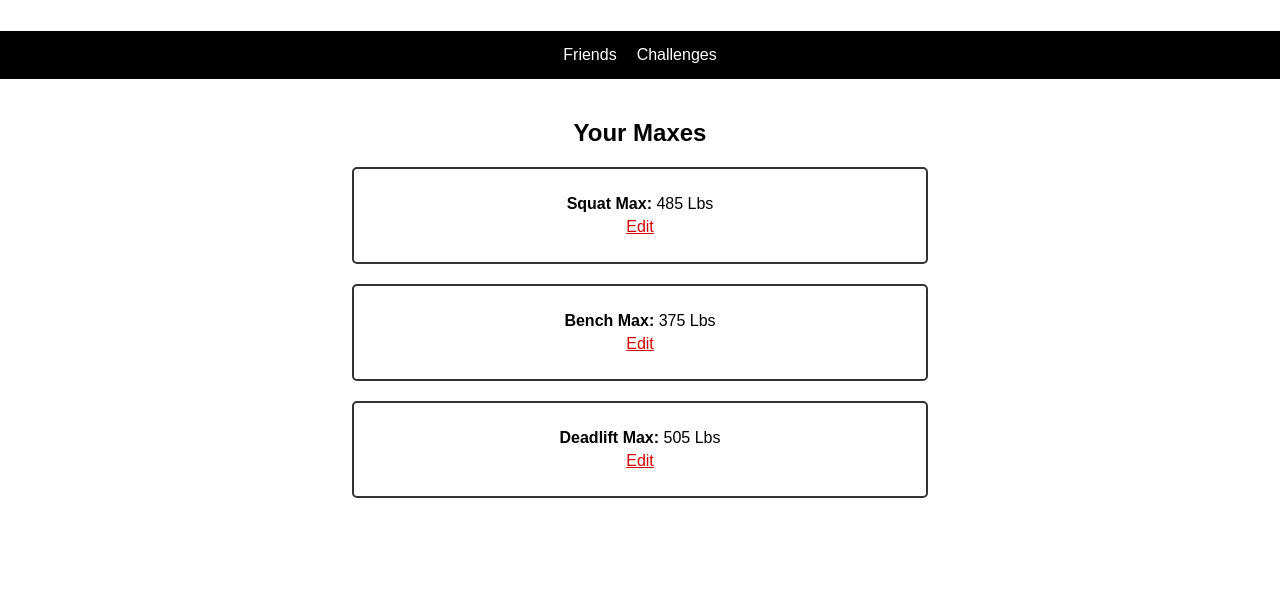
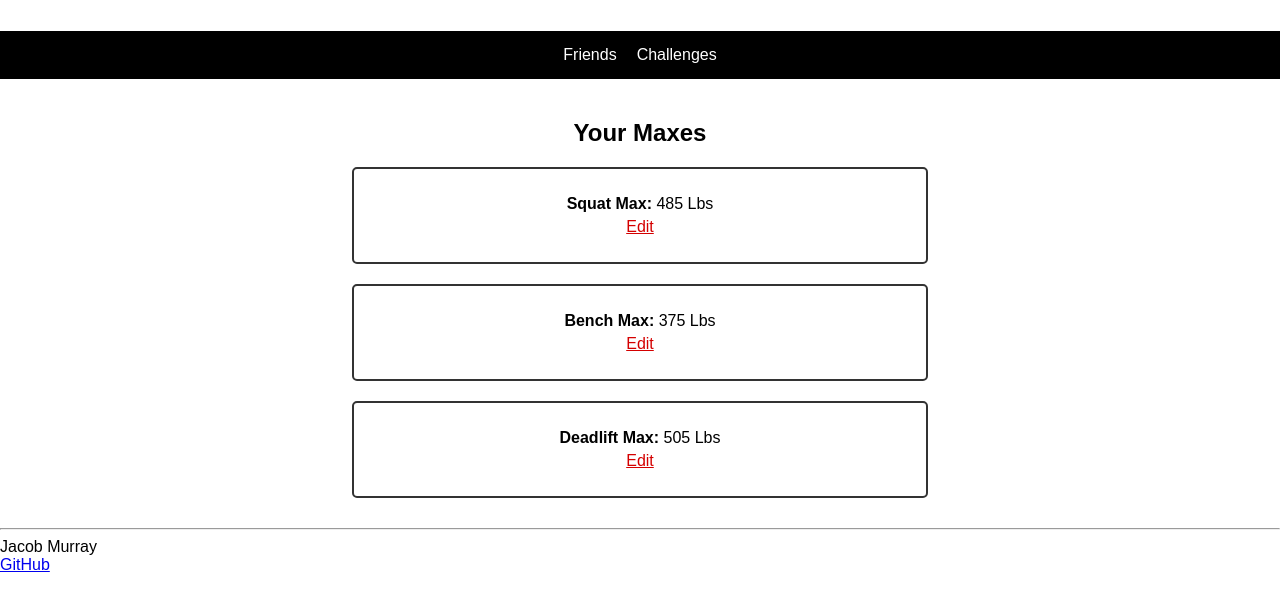
Before and after one commit to Jaco56/Startupp, a plain HTML site: page home.html in a window 1280 px wide. Shown: the part 89-700 px from the top of the page. Drawn offline with Linux system fonts and the light colour scheme.

Commit message:
Update home.html
added footer to home

```diff
--- a/home.html
+++ b/home.html
@@ -102,4 +102,11 @@
     </script>
 
 </body>
+<footer>
+    <hr />
+    <span class="text-reset">Jacob Murray</span>
+    <br />
+    <a href="https://github.com/Jaco56/Startupp.git">GitHub</a>
+  </footer>
+</body>
 </html>
```
